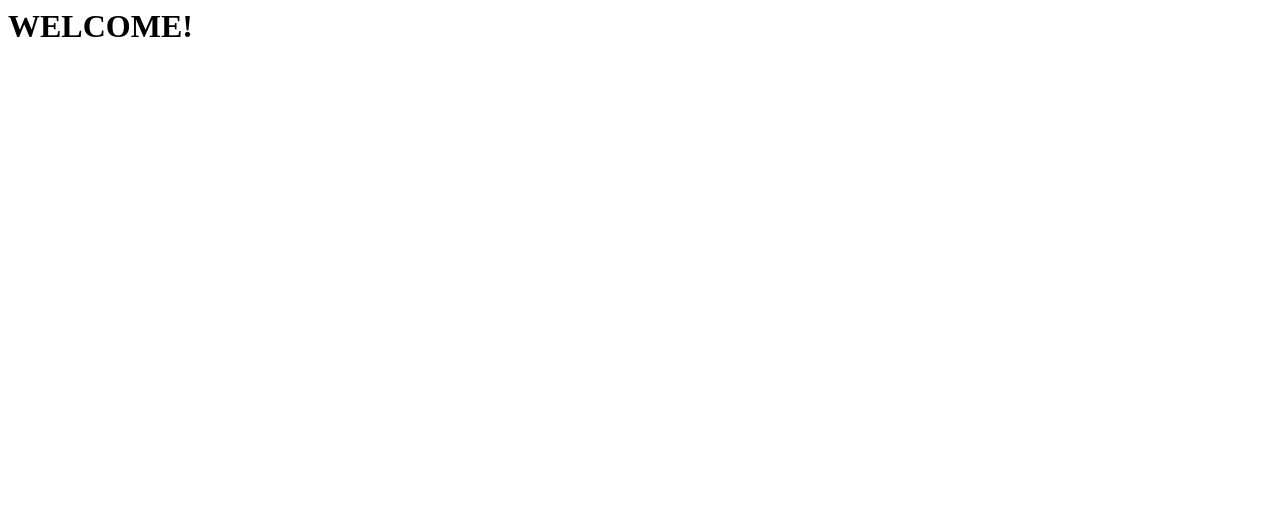
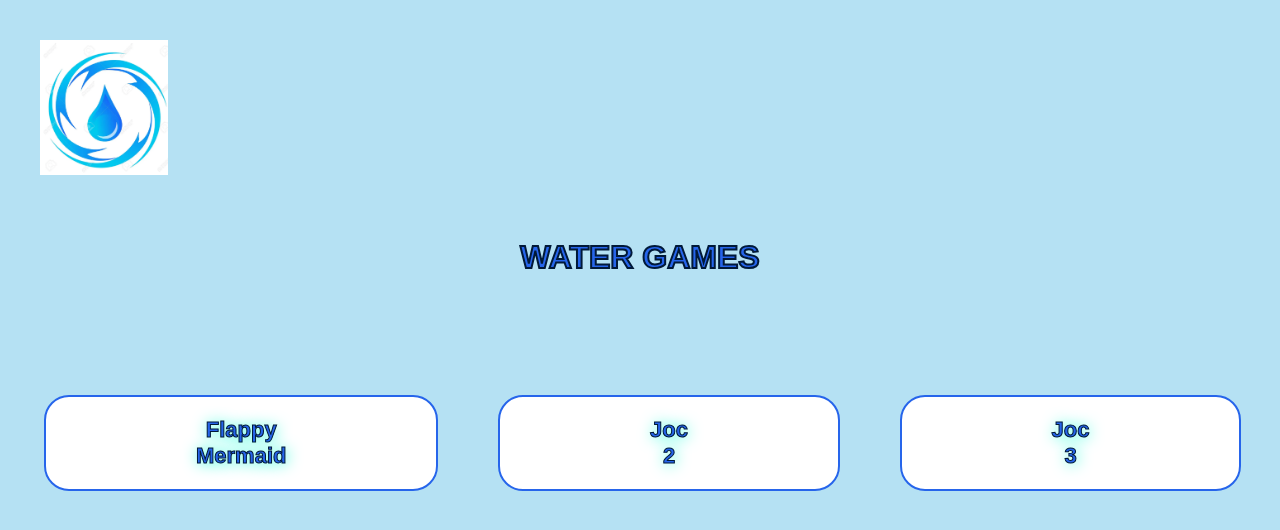
Before and after one commit to CosminAndreiRadu/WebGames, a plain HTML site: page index.html in a window 1280 px wide. Drawn offline with Linux system fonts and the light colour scheme.

Commit message:
Add files via upload

```diff
--- /dev/null
+++ b/index.css
@@ -0,0 +1,65 @@
+* {
+    margin: 0;
+    padding: 0;
+}
+
+body {
+    /* background-color: rgb(126, 219, 255); */
+    background-color: rgb(181, 225, 243);
+    background-size: cover;
+}
+
+.menu {
+    display: flex;
+    flex-direction: column;
+    align-items: center;
+    margin-top: 5%;
+}
+
+
+.buttons {
+    display: flex;
+    flex-direction: row;
+
+}
+
+h1{
+    color: rgb(38, 101, 235);
+    font-family:sans-serif;
+    font-weight: bold;
+    -webkit-text-stroke: 2px rgb(1, 25, 56);
+
+}
+
+.buttons a {
+    border-radius: 25px;
+    border: 2px solid rgb(38, 101, 235);
+    text-decoration: none;
+font-size: 22;
+    margin-right: 5%;
+    margin-top: 10%;
+    padding: 20px 150px;
+    text-align: center;
+    background-color: white;
+    color: rgb(38, 101, 235);
+    font-family:sans-serif;
+    font-weight: bold;
+    text-shadow: 1px 1px 15px rgb(0, 248, 207);
+    -webkit-text-stroke: 1px rgb(1, 25, 56);
+}
+
+#logo {
+    width: 10%;
+    margin-left:40;
+    margin-top: 40;
+}
+.score{
+    position: fixed;
+    z-index: 10;
+    height: 300%;
+    font-size: 300%;
+    font-weight: 100;
+    color: rgb(1, 8, 17);
+    top: 0;
+    right: 0;
+}
--- a/index.html
+++ b/index.html
@@ -1,11 +1,18 @@
-<html>
-<header>
-<h1> WELCOME! </h1>
-</header>
+<head>
 
+    <title>Water Games</title>
+    <link rel="stylesheet" href="index.css">
+</head>
+<body>
+    <img id="logo" src="logo.webp" alt="Logo">
+    <div class="menu">
 
-<body>
-
+        <h1>WATER GAMES</h1>
+        <div class="buttons">
+            <a  href="flappy_mermaid\flappyHTML.html">Flappy Mermaid</a>
+            <a  href="">Joc 2</a>
+            <a  href="">Joc 3</a>
+        </div>
+    </div>
 </body>
-
 </html>
```
Also changed, not shown: flappy_mermaid/flappyCS.css (+10 -1 lines), flappy_mermaid/flappyHTML.html (+3 -1 lines), flappy_mermaid/flappyJS.js (+57 -0 lines), logo.webp (added).
